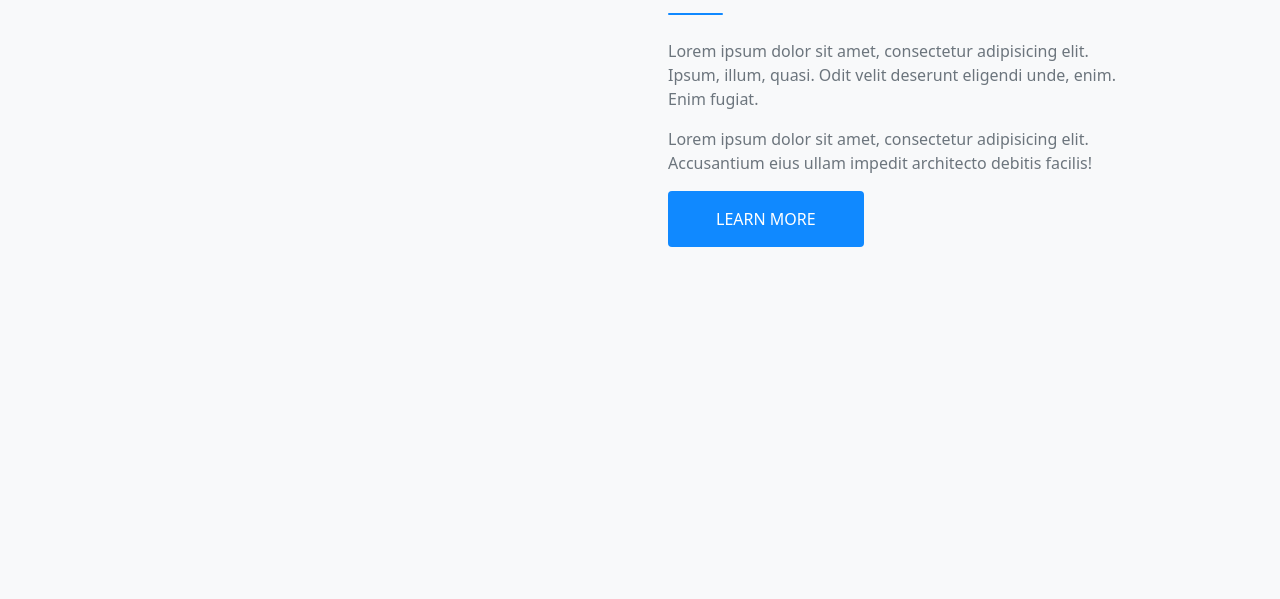
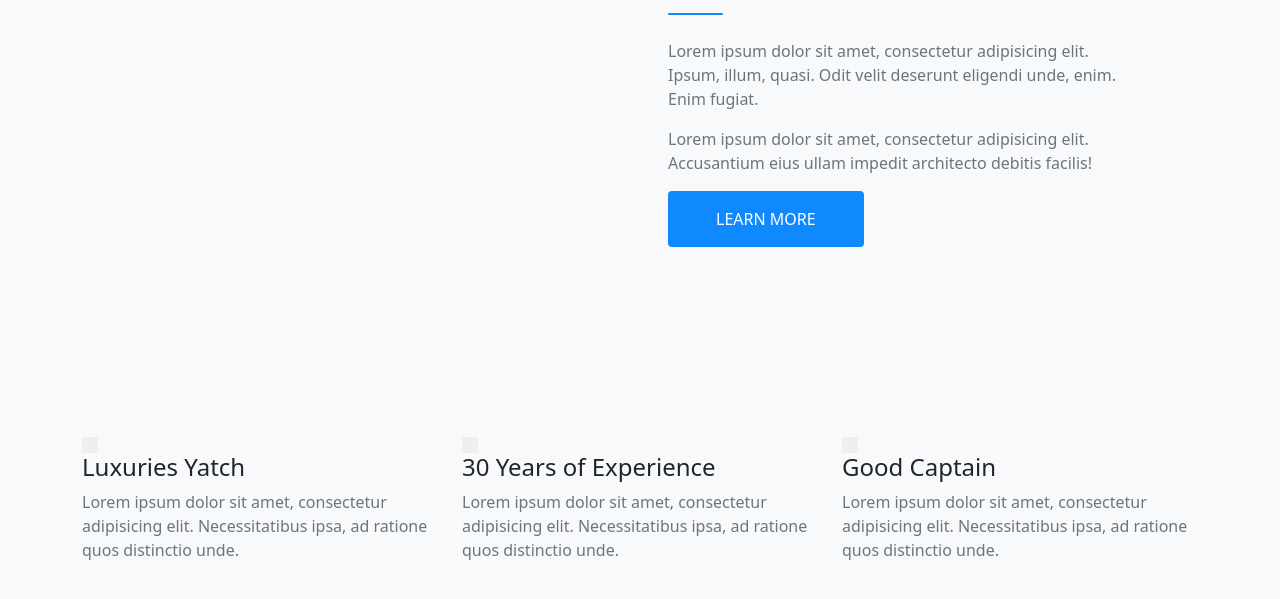
Before and after one commit to Maryam-816/WaterBoat, a plain HTML site: page index.html in a window 1280 px wide. Shown: the part 1359-1958 px from the top of the page. Before the commit the page ends 1654 px from the top, so only its background shows below. Drawn offline with Linux system fonts and the light colour scheme; files whose address does not match are found by name.

Commit message:
info part completed

```diff
--- a/css/style.scss
+++ b/css/style.scss
@@ -90,3 +90,9 @@ body{
     width: 55px;
     height: 2px;
 }
+.info-part{
+    margin-top: 190px;
+}
+.icons{
+    color: #000000;
+}
--- a/index.html
+++ b/index.html
@@ -121,6 +121,34 @@
                         <a class="btn border-0 py-3 px-5" href="/index.html">Learn More</a>
                     </div>
                 </div>
+                <div class="info-part row justify-content-between">
+                    <div class="boat-sec col-md-4">
+                        <section class="icon-part">
+                            <span class="icon icon-circle"></span>
+                            <span class="icons"></span>
+                        </section>
+                        <h4>Luxuries Yatch</h4>
+                        <p class="text-muted">Lorem ipsum dolor sit amet, consectetur adipisicing elit. Necessitatibus ipsa, ad ratione quos distinctio unde.</p>
+                    </div>
+                    <div class="shield-sec col-md-4">
+                        <section class="icon-part">
+                            <span class="icon icon-circle"></span>
+                            <span class="icons icon-shield"></span>
+                        </section>
+                        <h4>30 Years of Experience</h4>
+                        <p class="text-muted">Lorem ipsum dolor sit amet, consectetur adipisicing elit. Necessitatibus ipsa, ad ratione quos distinctio unde.</p>
+                    </div>
+                    <div class="captain-sec col-md-4">
+                        <section class="icon-part">
+                            <span class="icon icon-circle"></span>
+                            <span class="icons icon-profile"></span>
+                        </section>
+                        <h4>Good Captain</h4>
+                        <p class="text-muted">Lorem ipsum dolor sit amet, consectetur adipisicing elit. Necessitatibus ipsa, ad ratione quos distinctio unde.</p>
+                    </div>
+                </div>
+
+
         </div>
 </main>
 </body>
```
Also changed, not shown: css/style.css, 1 other file.
